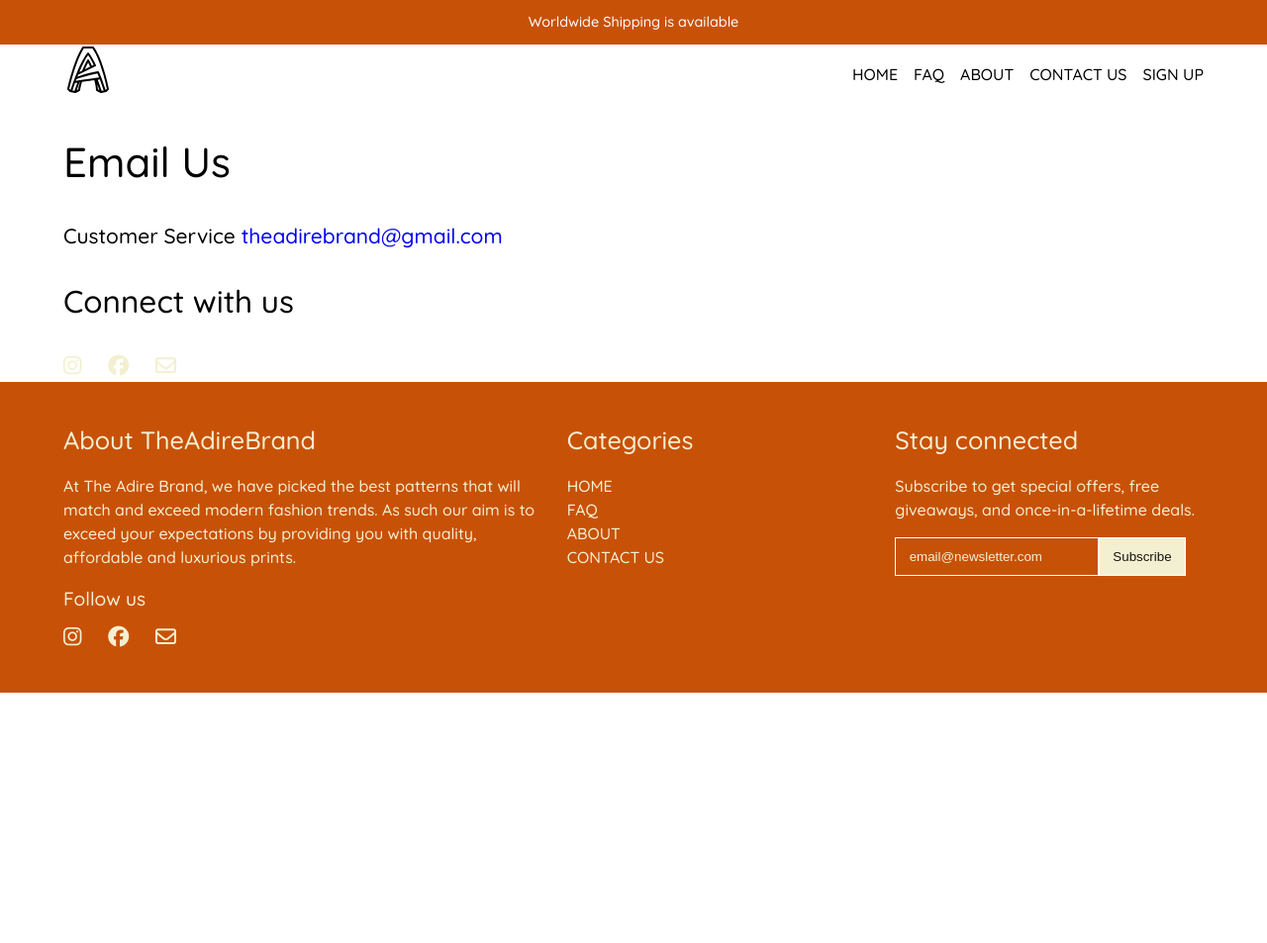
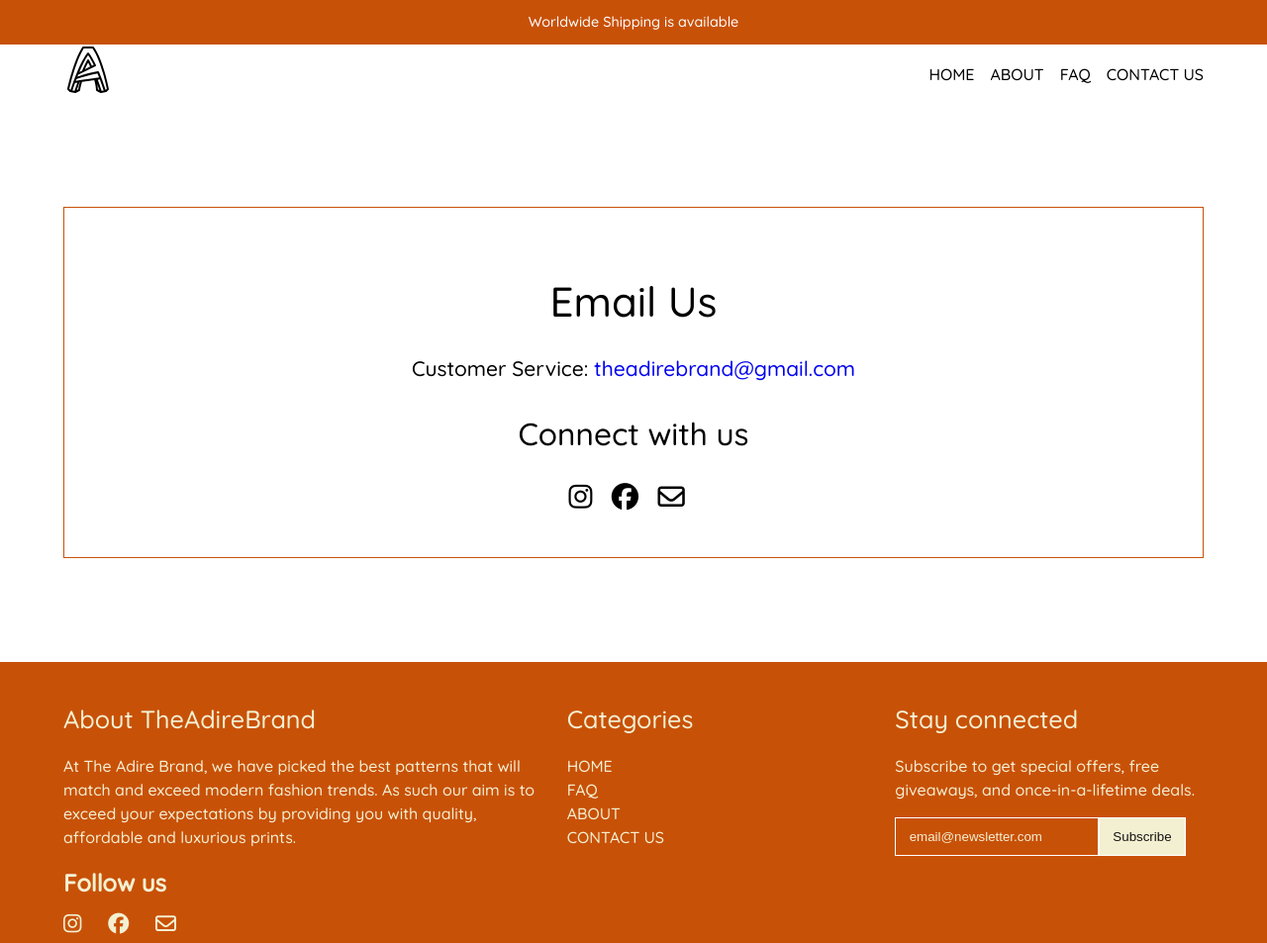
Before and after one commit to IdayatSanni/ecommerce-theadirebrand, a plain HTML site: page contact.html in a window 1280 px wide. Shown: the whole page at 99% size. Before the commit the page ends 800 px from the top, so only its background shows below. Drawn offline with Linux system fonts and the light colour scheme.

Commit message:
added socials and contact

```diff
--- a/contact.html
+++ b/contact.html
@@ -46,27 +46,25 @@
             <li class="nav-list">
               <a href="/index.html" class="nav-link"> Home </a>
             </li>
+
+            <li class="nav-list">
+              <a href="/about.html" class="nav-link"> About </a>
+            </li>
             <li class="nav-list">
               <a href="/faq.html" class="nav-link"> Faq </a>
             </li>
             <li class="nav-list">
-              <a href="/about.html" class="nav-link"> About </a>
-            </li>
-            <li class="nav-list">
-              <a href="#" class="nav-link"> Contact Us </a>
-            </li>
-            <li class="nav-list">
-              <a href="#" class="nav-link"> Sign Up </a>
+              <a href="/contact.html" class="nav-link"> Contact Us </a>
             </li>
           </ul>
         </nav>
       </div>
     </header>
 
-    <div class="container">
+    <div class="container contact-section">
       <h1>Email Us</h1>
       <p>
-        Customer Service
+        Customer Service:
         <a href="mailto:theadirebrand@gmail.com" class="social-icon"
           >theadirebrand@gmail.com</a
         >
@@ -76,16 +74,16 @@
         href="https://www.instagram.com/theadirebrand/?hl=en"
         class="social-icon"
         target="_blank"
-        ><i class="fa-brands fa-instagram socials"></i
+        ><i class="fa-brands fa-instagram socials-links"></i
       ></a>
       <a
         href="https://www.facebook.com/people/ADIRE-BRAND/100064346401746/"
         class="social-icon"
         target="_blank"
-        ><i class="fa-brands fa-facebook socials"></i
+        ><i class="fa-brands fa-facebook socials-links"></i
       ></a>
       <a href="mailto:theadirebrand@gmail.com" class="social-icon"
-        ><i class="fa-regular fa-envelope socials"></i
+        ><i class="fa-regular fa-envelope socials-links"></i
       ></a>
     </div>
 
--- a/style.css
+++ b/style.css
@@ -18,6 +18,10 @@ h5,
 h6,
 li {
   font-weight: 500;
+}
+
+h1 {
+  margin: 0.5em 0;
 }
 
 img {
@@ -175,13 +179,13 @@ a {
 
 .section-col h2,
 h3 {
-  font-size: 1.2rem;
+  font-size: 1.5rem;
   margin: 0 0 0.5rem;
+  font-weight: 600;
 }
 
 .section-col p {
   font-size: 1rem;
-  font-weight: 200;
 }
 
 .container-shop {
@@ -323,6 +327,22 @@ input[type="submit"] {
   cursor: pointer;
 }
 
+.contact-section {
+  text-align: center;
+  margin: 5em auto;
+  border: 1px solid #c85108;
+  padding: 2em;
+}
+
+.socials-links {
+  color: black;
+  padding-right: 0.5em;
+  font-size: 1.3em;
+}
+.socials-links:hover {
+  color: #c85108;
+}
+
 @media (min-width: 600px) {
   .hero-image {
     height: 100vh;
```
Also changed, not shown: about.html (+5 -4 lines), faq.html (+5 -4 lines), index.html (+5 -4 lines).
